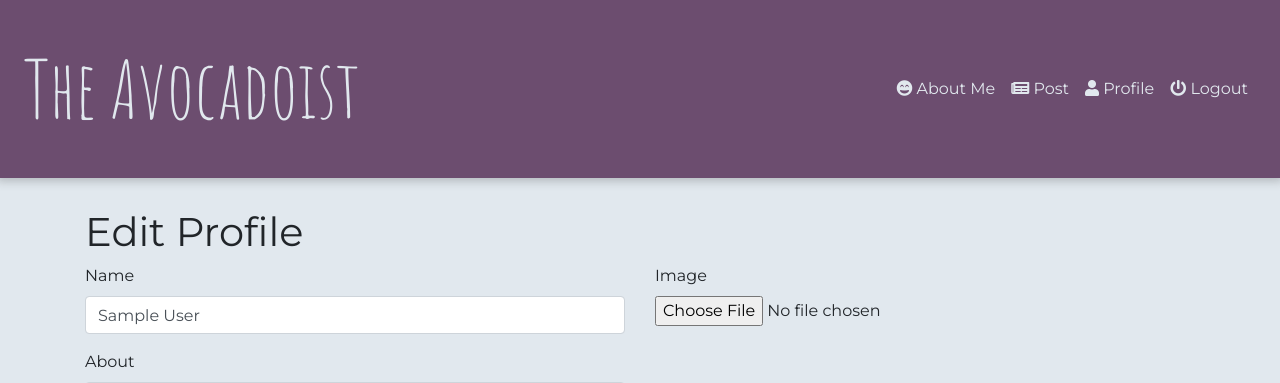
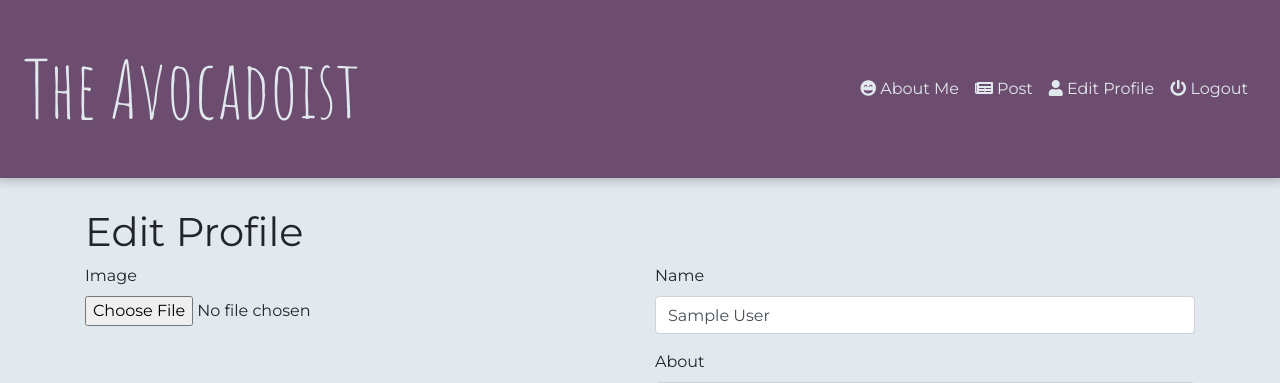
Before and after one commit to jwdepetro/avocadoist-flask, a Flask app: page /profile in a window 1280 px wide. Shown: the top 383 px of the page. Run offline with Flask 2, Linux system fonts and the light colour scheme; the visitor is signed in with stand-in values (Sample User, id 1); data comes from the database, SQL or seed files in the repository; some libraries are stand-ins or nearby versions.

Commit message:
style updates for consistency

```diff
--- a/app/routes.py
+++ b/app/routes.py
@@ -68,7 +68,7 @@ def logout():
 @app.route('/about-me')
 def about_me():
     user = User.query.filter_by(default=True).first_or_404()
-    return render_template('about_me.html', user=user)
+    return render_template('about_me.html', user=user, title='About Me')
 
 
 @app.route('/profile', methods=['GET', 'POST'])
@@ -88,7 +88,7 @@ def profile():
         form.name.data = current_user.name
         form.email.data = current_user.email
         form.about.data = current_user.about
-    return render_template('profile.html', form=form, title='Profile')
+    return render_template('profile.html', form=form, title='Edit Profile')
 
 
 @app.route('/post', methods=['GET', 'POST'])
@@ -140,7 +140,7 @@ def edit_post(id):
         for tag in post.tags.all():
             tags.append(tag.name)
         form.tags.data = ','.join(tags)
-    return render_template('post.html', form=form, post=post)
+    return render_template('post.html', form=form, post=post, title='Edit Post')
 
 
 @app.route('/post/<id>/delete')
--- a/app/templates/partials/_header.html
+++ b/app/templates/partials/_header.html
@@ -25,7 +25,7 @@
             </li>
             <li class="nav-item">
                 <a class="nav-link header-link" href="{{ url_for('profile') }}">
-                    <i class="fas fa-user"></i></i>&nbsp;Profile
+                    <i class="fas fa-user"></i></i>&nbsp;Edit Profile
                 </a>
             </li>
             <li class="nav-item">
--- a/app/templates/profile.html
+++ b/app/templates/profile.html
@@ -5,6 +5,18 @@
         {{ form.hidden_tag() }}
         <h1>Edit Profile</h1>
         <div class="row justify-content-center">
+            <div class="col-12 col-md-6">
+                {% if current_user.image_url() %}
+                <img class="img-thumbnail" src="{{current_user.image_url()}}">
+                {% endif %}
+                <div class="form-group">
+                    {{ form.image.label }}
+                    {{ form.image(class="form-control-file") }}
+                    {% for error in form.image.errors%}
+                    <span>{{ error }}</span>
+                    {% endfor %}
+                </div>
+            </div>
             <div class="col-12 col-md-6">
                 <div class="form-group">
                     {{ form.name.label }}
@@ -42,18 +54,6 @@
                     {% endfor %}
                 </div>
             </div>
-            <div class="col-12 col-md-6">
-                {% if current_user.image_url() %}
-                <img class="img-thumbnail" src="{{current_user.image_url()}}">
-                {% endif %}
-                <div class="form-group">
-                    {{ form.image.label }}
-                    {{ form.image(class="form-control-file") }}
-                    {% for error in form.image.errors%}
-                    <span>{{ error }}</span>
-                    {% endfor %}
-                </div>
-            </div>
         </div>
         <div class="row justify-content-center">
             <div class="col-12 col-md-4 my-4">
```
